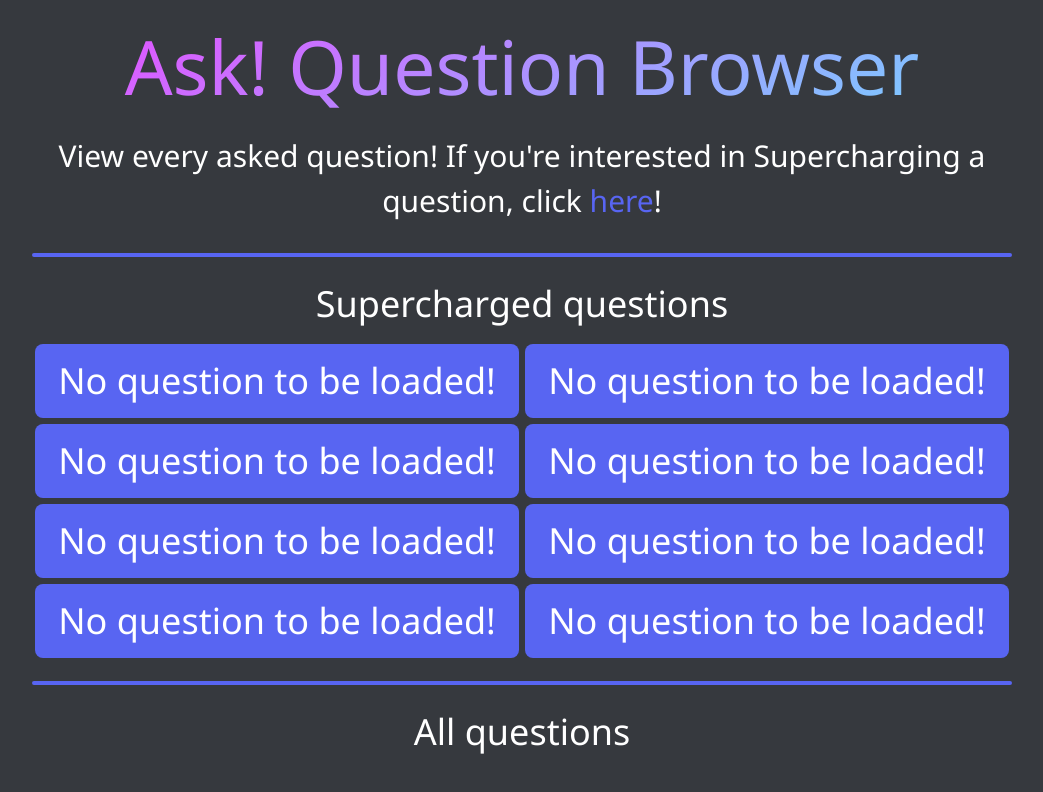
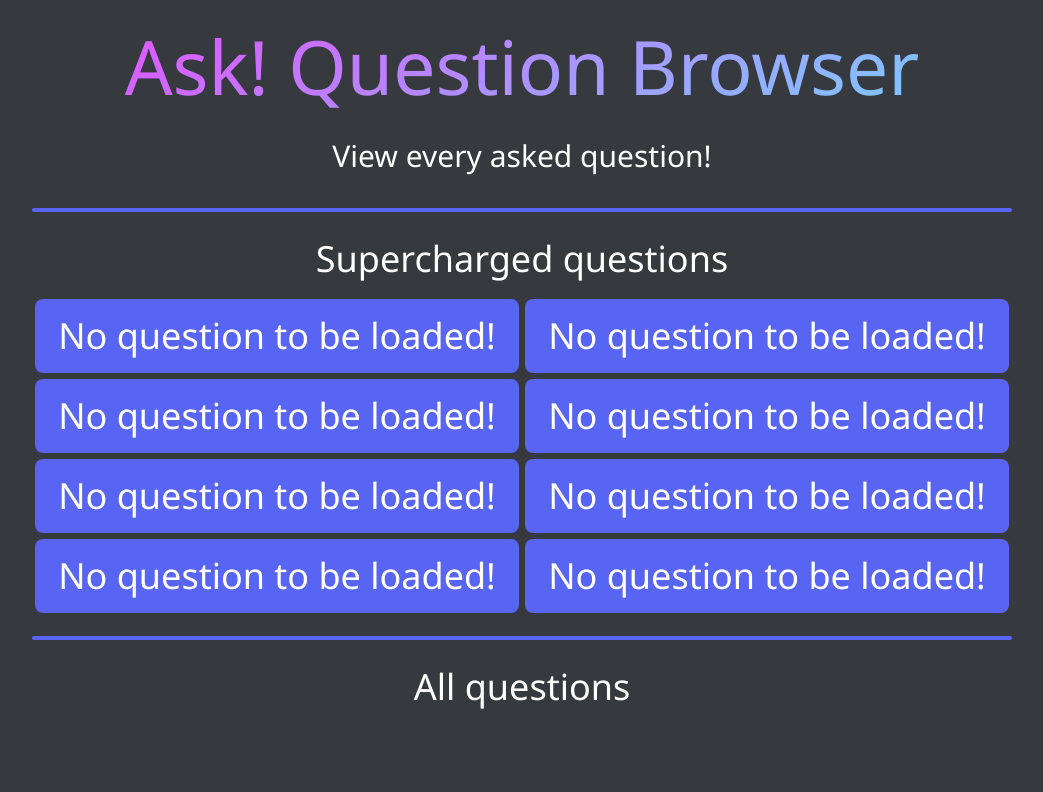
Before and after one commit to dante-nl/Ask-Website, a plain HTML site: page browser.html in a window 1280 px wide. Shown: the whole page, without its empty margins (118-1161 px from the left). Drawn offline with nearby package versions, Linux system fonts and the light colour scheme; no server answers.

Commit message:
🗑️: Removed a way to buy supercharges

```diff
--- a/browser.html
+++ b/browser.html
@@ -16,7 +16,7 @@
 	<meta name="viewport" content="width=device-width, initial-scale=1.0">
 	<meta property="og:title" content="Ask! Question Browser" />
 	<meta property="og:type" content="website" />
-	<meta property="og:image" content="https://ask-bot.gq/Images/AskLogo200x200.png" />
+	<meta property="og:image" content="https://ask.dantenl.com/Images/AskLogo200x200.png" />
 	<meta property="og:description"
 		content="View all asked questions here!" />
 	<link rel="apple-touch-icon" sizes="180x180" href="/Ask! Favicon/apple-touch-icon.png">
@@ -36,7 +36,7 @@
 	<!-- End Google Tag Manager (noscript) -->
 	<div class="question-preview">
 		<h1 class="big gradient-text">Ask! Question Browser</h1>
-		<h2>View every asked question! If you're interested in Supercharging a question, click <a href="https://ask-bot.gq/supercharges/" target="_blank" rel="noopener noreferrer">here</a>!</h2>
+		<h2>View every asked question!</h2>
 
 		<div class="question-grid" id="answers">
 		</div>
```
